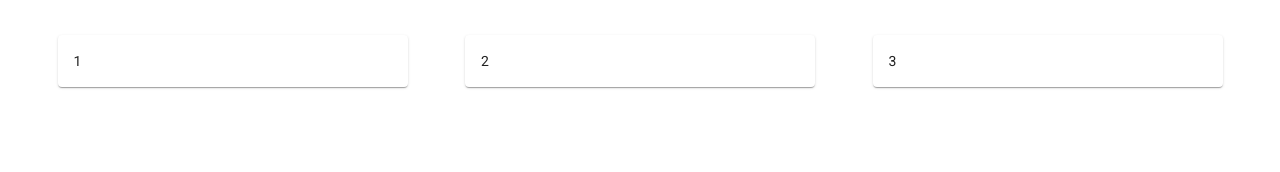
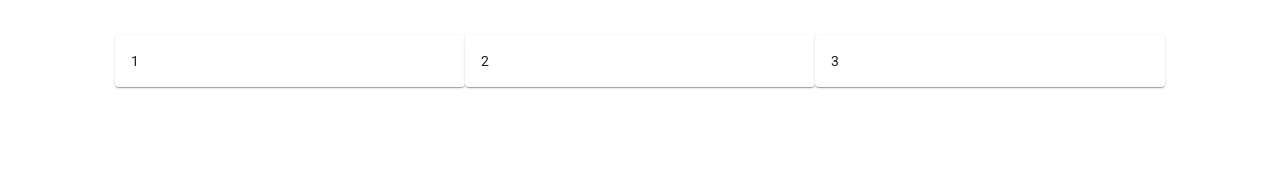
Before and after one commit to Karvel/angular-locale-uppercase-pipe, an Angular app: page /sandbox in a window 1280 px wide. Shown: the top 172 px of the page. Built offline with nearby package versions, Linux system fonts and the light colour scheme.

Commit message:
feat(app): clean up positioning

```diff
--- a/src/app/features/app/app.component.html
+++ b/src/app/features/app/app.component.html
@@ -1,7 +1,7 @@
 <div class="holy-grail">
   <main class="holy-grail-body">
     <div class="holy-grail-content">
-      <div class="content-expand" tabindex="0" id="focus-container">
+      <div class="holy-grail-child">
         <router-outlet></router-outlet>
       </div>
     </div>
```
